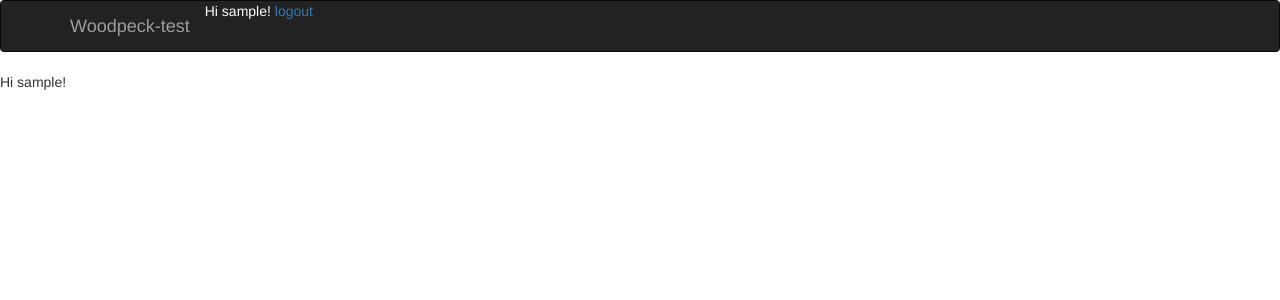
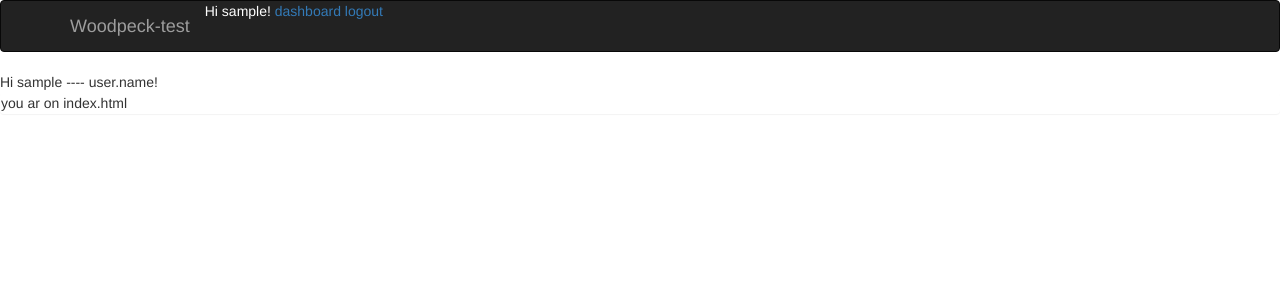
Before and after one commit to woodpeck12/djangosocial, a Django app: page / in a window 1280 px wide. Shown: the top 300 px of the page. Run offline with Django 3.2, Linux system fonts and the light colour scheme; the visitor is signed in with stand-in values (Sample User, id 1); some libraries are stand-ins or nearby versions.

Commit message:
build dashboard and trying password change--progress

```diff
--- a/account/templates/account_base.html
+++ b/account/templates/account_base.html
@@ -13,8 +13,9 @@
       <div class="container d-flex justify-content-between">
         <a href="#" class="navbar-brand">Woodpeck-test</a>
         {% if user.is_authenticated %}
-            <font color="white"> Hi {{ user.username }}!</font>
-             <font color="white"><a href="{% url 'djangologout' %}">logout</a></font>
+            <p style="color:white"> Hi {{ user.username }}!
+             <a href="{% url "dashboard" %}">dashboard</a>
+             <a href="{% url "djangologout" %}">logout</a>
         {% else %}
             <span color="white"> not logged</span>
         {% endif %}
--- a/account/templates/index.html
+++ b/account/templates/index.html
@@ -5,7 +5,8 @@ this is index
 
 {% block content %}
 {% if user.is_authenticated %}
-  Hi {{ user.username }}!
+  Hi {{ user.username }} ---- user.name!
+<div class="panel">you ar on index.html</div>
 {% else %}
   <p>You are not logged in</p>
   <a href="{% url 'djangologin' %}">login</a>
--- a/account/urls.py
+++ b/account/urls.py
@@ -7,5 +7,8 @@ urlpatterns = [
     path('login/',views.user_login,name='login'),
     path('djangologin/',django_auth_view.LoginView.as_view(),name='djangologin'),
     path('djangologout/',django_auth_view.LogoutView.as_view(),name='djangologout'),
-    path('djangologoutin/',django_auth_view.logout_then_login,name='djangologoutin'),
+    path('djangopasswordchange/',django_auth_view.PasswordChangeView.as_view(),name='djangopasswordchange'),
+    path('djangopasswordchangedone/',django_auth_view.PasswordChangeDoneView.as_view(),name='djangopasswordchangedone'),
+    path('',views.dashboard,name='dashboard'),
+
 ]
--- a/djangosocial/settings.py
+++ b/djangosocial/settings.py
@@ -123,6 +123,9 @@ STATIC_URL = '/static/'
 STATIC_ROOT = os.path.join(BASE_DIR,'static')
 
 #woodpeck
+
 LOGOUT_REDIRECT_URL = 'home'
 
 LOGIN_REDIRECT_URL = 'home'
+
+LOGIN_URL = 'djangologin'
```
Also changed, not shown: account/templates/account/dashboard.html (added, +9 -0 lines), account/views.py (+8 -0 lines), readme.md.
